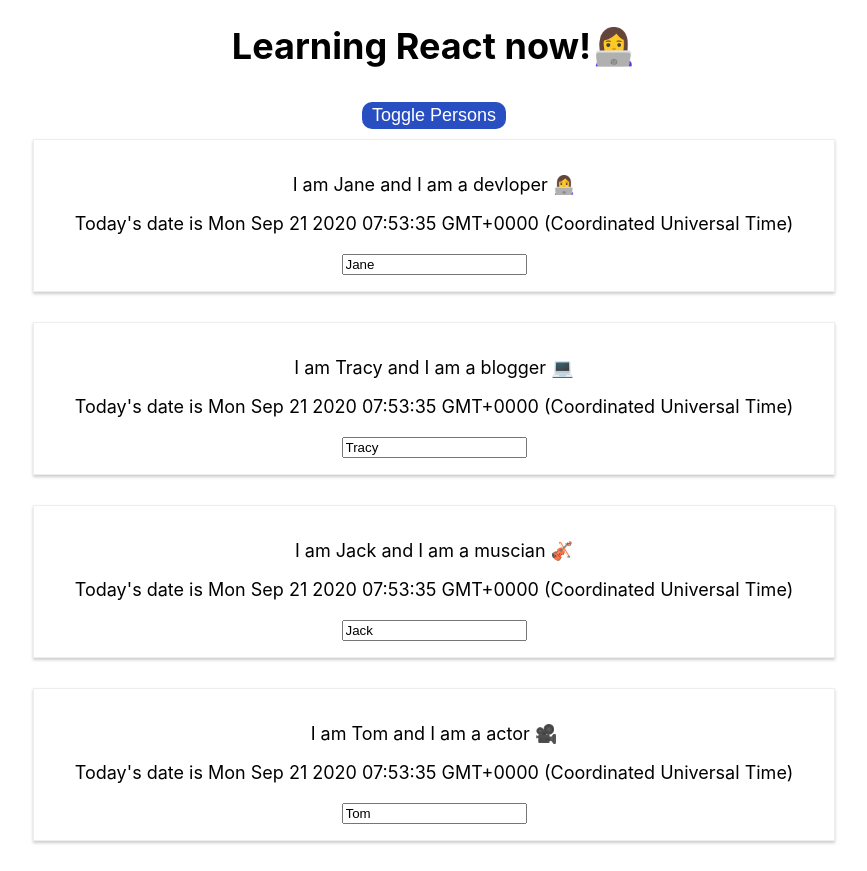
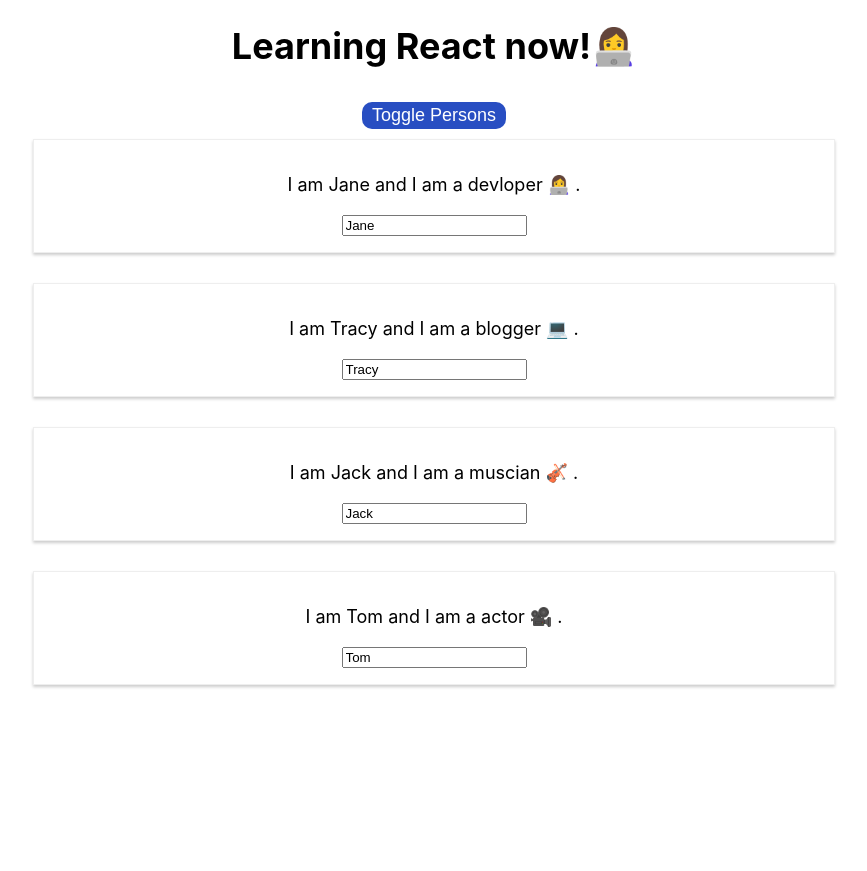
Before and after one commit to muchirijane/my-app, a React (Create React App) app: page / in a window 1280 px wide. Both pictures are taken after a click on the button "Toggle Persons". Shown: the whole page, without its empty margins (206-1073 px from the left). After the commit the page ends 800 px from the top, so only its background shows below. Built offline with nearby package versions, Linux system fonts and the light colour scheme.

Commit message:
how to delete a component

```diff
--- a/src/App.js
+++ b/src/App.js
@@ -7,22 +7,22 @@
       person: [{
             name: 'Jane',
             job: 'devloper 👩‍💻 ',
-            date: Date()
+
          },
          {
             name: 'Tracy',
             job: 'blogger 💻  ',
-            date: Date()
+
          },
          {
             name: 'Jack',
             job: 'muscian 🎻 ',
-            date: Date()
+
          },
          {
             name: 'Tom',
             job: 'actor 🎥 ',
-            date: Date()
+
          },
       ],
       showPersons:false,
@@ -37,58 +37,39 @@
          person: [{
                name: name,
                job: 'devloper 👩‍💻 ',
-               date: Date()
+
             },
             {
                name: 'Tracy',
                job: 'blogger 💻  ',
-               date: Date()
+
             },
             {
                name: 'Jack',
                job: 'muscian 🎻 ',
-               date: Date()
+
             },
             {
                name: 'Tom',
                job: 'actor 🎥 ',
-               date: Date()
+
             },
 
          ]
       })
    };
 
-    nameHandler = (e) => {
-       this.setState({
-         person: [{
-            name: 'Jane',
-            job: 'devloper 👩‍💻 ',
-            date: Date()
-         },
-         {
-            name: e.target.value,
-            job: 'blogger 💻  ',
-            date: Date()
-         },
-         {
-            name: 'Jack',
-            job: 'muscian 🎻 ',
-            date: Date()
-         },
-         {
-            name: 'Tom',
-            job: 'actor 🎥 ',
-            date: Date()
-         },
-
-      ]
-       })
-   }
 
    toggleHandler = () => {
       const showPerson = this.state.showPersons;
       this.setState ({ showPersons: !showPerson });
+   }
+
+   deleteHandler = (personIndex) => {
+      const person = this.state.person;
+      person.splice(personIndex, 1);
+      this.setState({person : person});
+      console.log('I was clicked!!!' + person);
    }
 
 
@@ -110,8 +91,8 @@
       if(this.state.showPersons){
          person = (
             <div>
-               {this.state.person.map(person =>
-                  <Person name = {person.name}job = {person.job} date= {person.date}/>
+               {this.state.person.map((person, index) =>
+                  <Person click ={()=> this.deleteHandler(index)} name = {person.name}job = {person.job}/>
                )}
             </div>
          );
--- a/src/Person/Person.js
+++ b/src/Person/Person.js
@@ -4,8 +4,7 @@
 const Person = (props) => {
    return (
       <div className = 'Person'>
-         <p onClick={props.click}>I am {props.name} and I am a {props.job}</p>
-         <p>Today's date is {props.date}</p>
+         <p onClick={props.click}>I am {props.name} and I am a {props.job}.</p>
          <input type="text" onChange={props.changed} value={props.name}></input>
       </div>
    );
```
